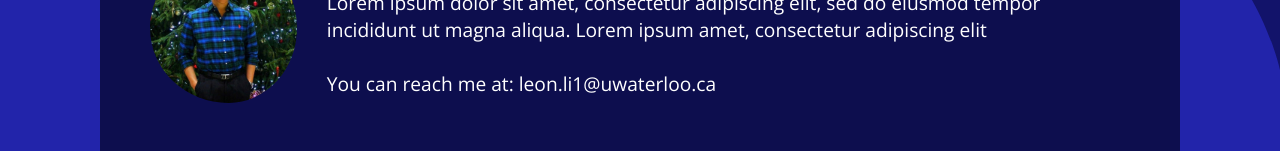
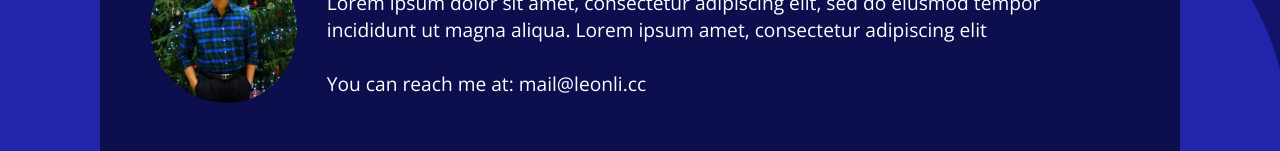
Before and after one commit to leon-li1/portfolioWebsite, a Next.js app: page / in a window 1280 px wide. Shown: the part 625-776 px from the top of the page. Built offline with nearby package versions, Linux system fonts and the light colour scheme.

Commit message:
fixed links and email

```diff
--- a/components/Bio.tsx
+++ b/components/Bio.tsx
@@ -7,16 +7,20 @@ export const Bio = () => (
     <TextContainer>
       <h4>I'm a third year Computer Science student at Waterloo.</h4>
       <p>
-        Lorem ipsum dolor sit amet, consectetur adipiscing elit, sed do eiusmod tempor incididunt ut magna aliqua. Lorem ipsum amet, consectetur adipiscing elit
+        Lorem ipsum dolor sit amet, consectetur adipiscing elit, sed do eiusmod
+        tempor incididunt ut magna aliqua. Lorem ipsum amet, consectetur
+        adipiscing elit
       </p>
-      <br/>
-      <p>You can reach me at: <a href="mailto:leon.li1@uwaterloo.ca">leon.li1@uwaterloo.ca</a></p>
+      <br />
+      <p>
+        You can reach me at: <a href="mailto:mail@leonli.cc">mail@leonli.cc</a>
+      </p>
     </TextContainer>
   </Container>
 );
 
 const ProfileImg = styled.img.attrs({
-  src: 'me.jpg'
+  src: "me.jpg",
 })`
   border-radius: 50%;
   height: 150px;
--- a/components/Hero.tsx
+++ b/components/Hero.tsx
@@ -5,13 +5,13 @@ export const Hero = () => {
     <HeroContainer>
       <h1>👋 Hey, I'm Leon!</h1>
       <IconContainer>
-        <a href="/leonli-resume.pdf">
+        <a href="/leonli-resume.pdf" target="_blank">
           <SVGIcon src="./file-text.svg" />
         </a>
-        <a target="_blank" href="https://github.com/leon-li1">
+        <a href="https://github.com/leon-li1" target="_blank">
           <SVGIcon src="./github.svg" />
         </a>
-        <a target="_blank" href="https://www.linkedin.com/in/leon-li1/">
+        <a href="https://www.linkedin.com/in/leon-li1/" target="_blank">
           <SVGIcon src="./linkedin.svg" />
         </a>
       </IconContainer>
```
Also changed, not shown: pages/index.tsx (+5 -7 lines), 1 other file (tests, documents, lock files or other folders).
